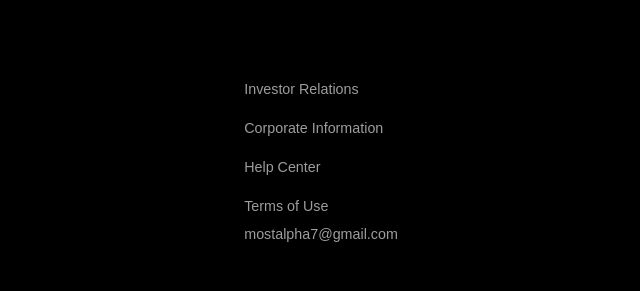
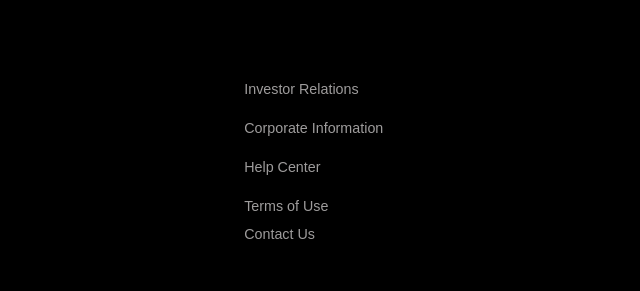
Before and after one commit to Mostalpha7/netflix-theme, a plain HTML site: page index.html in a window 1280 px wide. Shown: the part 3140-3431 px from the top of the page, 587-1227 px from the left. Drawn offline with Linux system fonts and the light colour scheme.

Commit message:
Update index.html

```diff
--- a/index.html
+++ b/index.html
@@ -140,7 +140,9 @@
         <a href="#">Cookie Preferences</a>
         <a href="#">Legal Notices</a>
       </div>
-       <a href="mailto:mostalpha7@gmail.com">mostalpha7@gmail.com</a>
+      <div>
+       <a href="mailto:mostalpha7@gmail.com">Contact Us</a>
+      </div>
     </footer>
   </body>
 </html>
```
